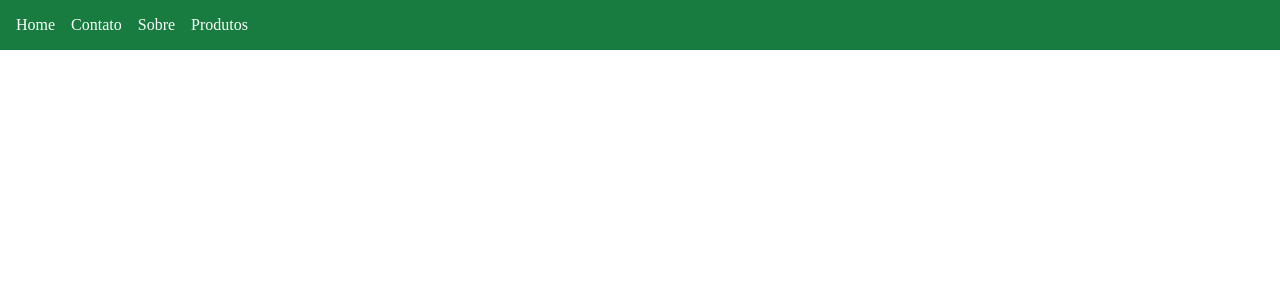
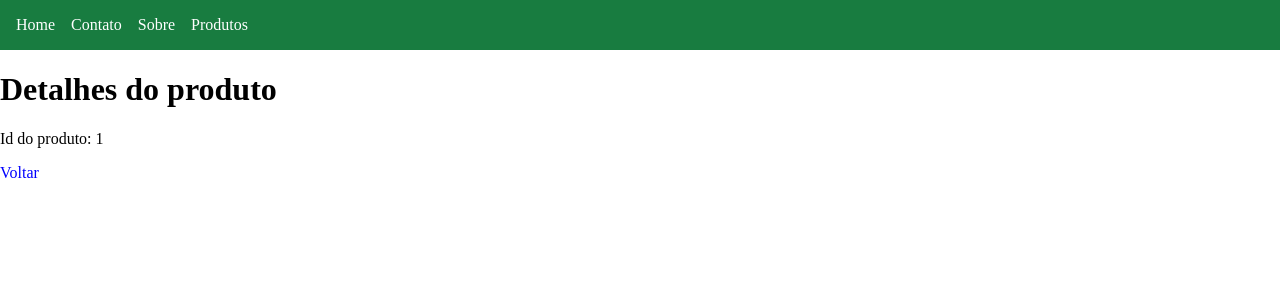
Before and after one commit to treinaweb/vue-rotas, a Vue app: page /produtos/1 in a window 1280 px wide. Shown: the top 300 px of the page. Built offline with nearby package versions, Linux system fonts and the light colour scheme.

Commit message:
1-9 Criando rotas dinâmicas

```diff
--- a/src/router/index.js
+++ b/src/router/index.js
@@ -3,6 +3,7 @@ import HomeView from "../views/HomeView.vue";
 import ContatoView from "../views/ContatoView.vue";
 import SobreView from "../views/SobreView.vue";
 import ProdutosView from "@/views/ProdutosView.vue";
+import DetalhesView from "@/views/DetalhesView.vue";
 
 const routes = [
     {
@@ -25,6 +26,12 @@ const routes = [
         name: "Produtos",
         component: ProdutosView,
     },
+    {
+        path: "/produtos/:id",
+        name: "Detalhes",
+        component: DetalhesView,
+        props: true,
+    },
 ];
 
 const router = createRouter({
--- /dev/null
+++ b/src/views/DetalhesView.vue
@@ -0,0 +1,17 @@
+<script setup>
+const props = defineProps({
+    id: String,
+});
+</script>
+<template>
+    <h1>Detalhes do produto</h1>
+    <p>Id do produto: {{ id }}</p>
+
+    <router-link to="/produtos">Voltar</router-link>
+</template>
+
+<style scoped>
+a {
+    color: blue;
+}
+</style>
--- a/src/views/ProdutosView.vue
+++ b/src/views/ProdutosView.vue
@@ -14,6 +14,11 @@ const produtos = ref([
         id: 3,
         nome: "Produto 3",
     },
+    {
+        id: 4,
+        nome: "Produto 4",
+    },
+
 ]);
 </script>
 
@@ -24,7 +29,9 @@ const produtos = ref([
         <ul>
             <li v-for="produto in produtos" :key="produto.id">
                 <h2>{{ produto.nome }}</h2>
-                <router-link>Ver detalhes</router-link>
+                <router-link :to="`/produtos/${produto.id}`"
+                    >Ver detalhes</router-link
+                >
             </li>
         </ul>
     </div>
```
